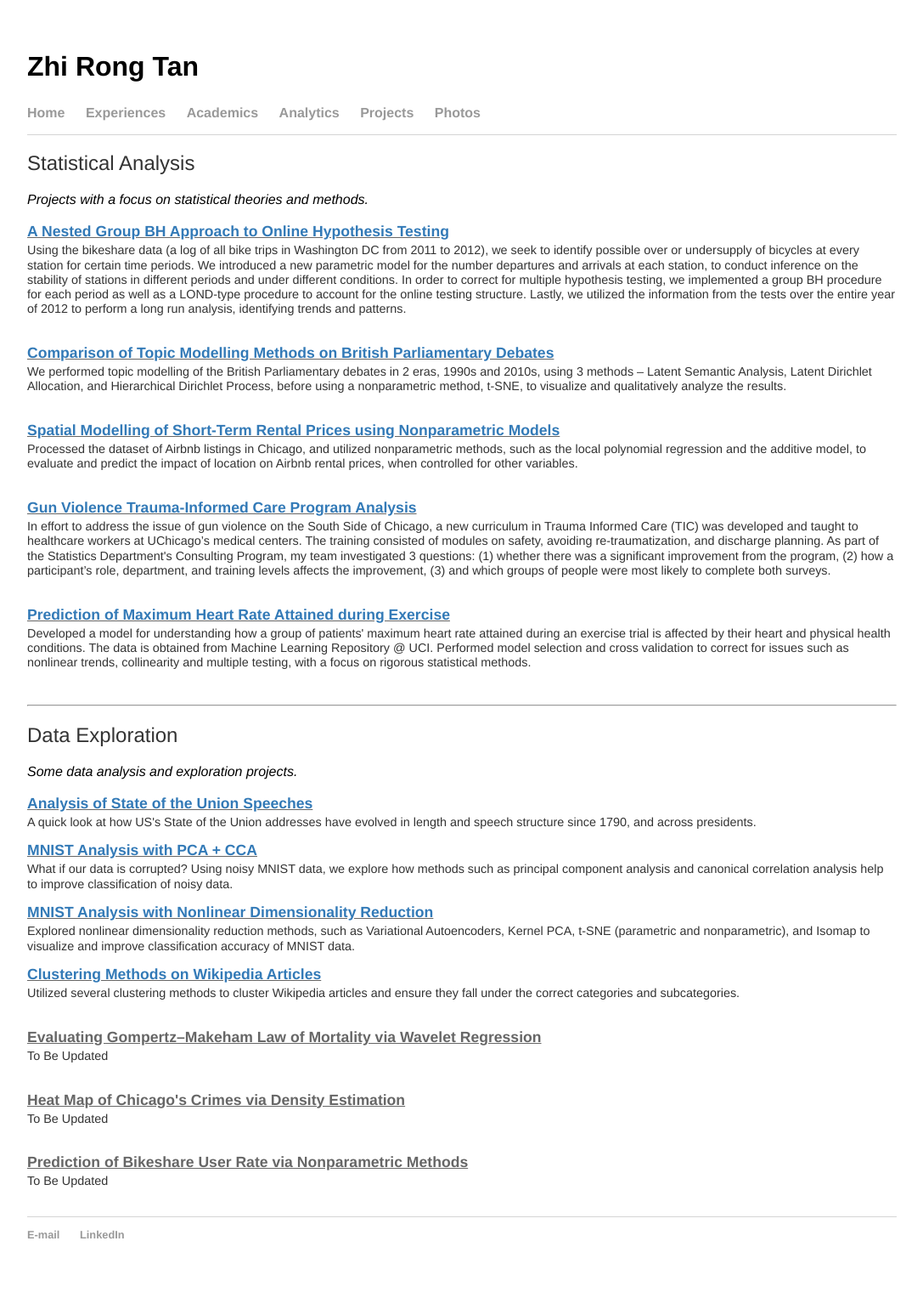
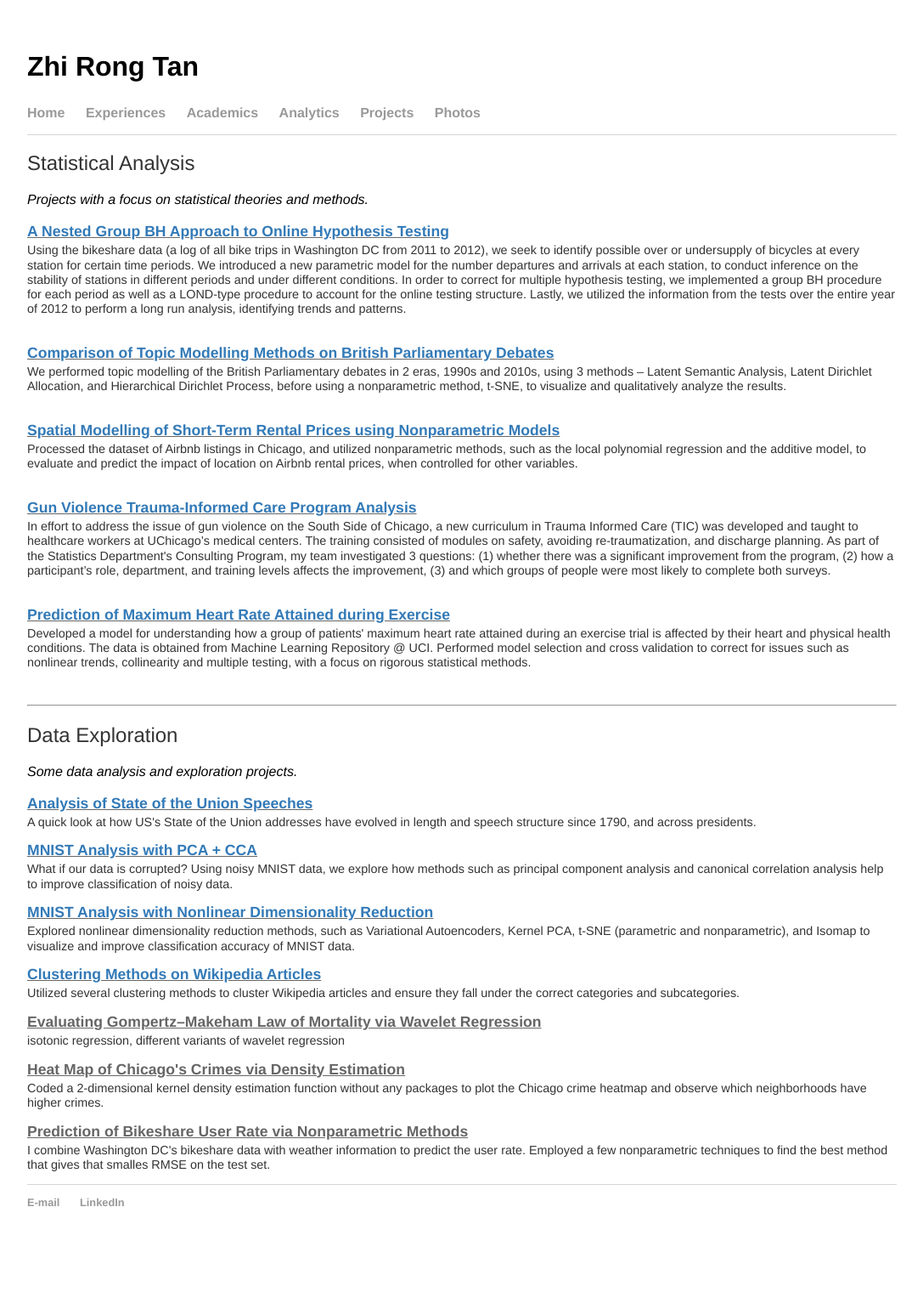
Before and after one commit to tanzhirong/tanzhirong.github.io, a Jekyll site: the page built from analytics/index.html, in a window 1280 px wide. Shown: the whole page at 85% size, without its empty margins (96-1183 px from the left). Built offline with Jekyll 4.4.1, drawn with Linux system fonts in a browser that asks for light colours; after the commit the page ends 1482 px from its top, so only the background shows below that.

Commit message:
Update index.html

```diff
--- a/analytics/index.html
+++ b/analytics/index.html
@@ -42,16 +42,12 @@ title: Statistical Analysis | Zhi Rong Tan
 
 <div class="project_title"><b><u><a target="_blank" href="clustering.html">Clustering Methods on Wikipedia Articles</a></u></b></div>
 <p class="exp_description">Utilized several clustering methods to cluster Wikipedia articles and ensure they fall under the correct categories and subcategories.</p>
-<br>
 
-<div class="project_title"><b><u><a target="_blank" href="flies.html"></a>Evaluating Gompertz–Makeham Law of Mortality via Wavelet Regression</u></b></div>
-<p class="exp_description">To Be Updated</p>
-<br>
+<div class="project_title"><b><u><a target="_blank" href="wavelet.html"></a>Evaluating Gompertz–Makeham Law of Mortality via Wavelet Regression</u></b></div>
+<p class="exp_description">isotonic regression, different variants of wavelet regression</p>
 
 <div class="project_title"><b><u><a target="_blank" href="crime.html"></a>Heat Map of Chicago's Crimes via Density Estimation</u></b></div>
-<p class="exp_description">To Be Updated</p>
-<br>
+<p class="exp_description">Coded a 2-dimensional kernel density estimation function without any packages to plot the Chicago crime heatmap and observe which neighborhoods have higher crimes.</p>
 
-<div class="project_title"><b><u><a target="_blank" href="bikeshare1.html"></a>Prediction of Bikeshare User Rate via Nonparametric Methods</u></b></div>
-<p class="exp_description">To Be Updated</p>
-<br>
+<div class="project_title"><b><u><a target="_blank" href="bikeshare.html"></a>Prediction of Bikeshare User Rate via Nonparametric Methods</u></b></div>
+<p class="exp_description">I combine Washington DC's bikeshare data with weather information to predict the user rate. Employed a few nonparametric techniques to find the best method that gives that smalles RMSE on the test set.</p>
```
